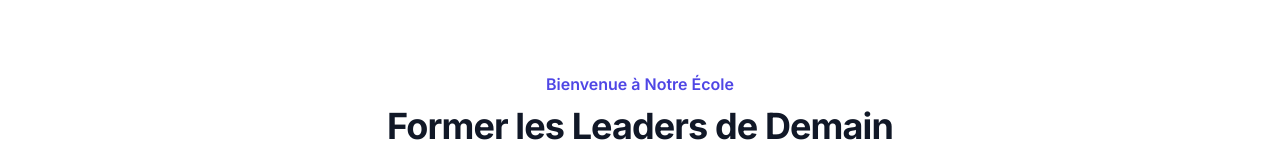
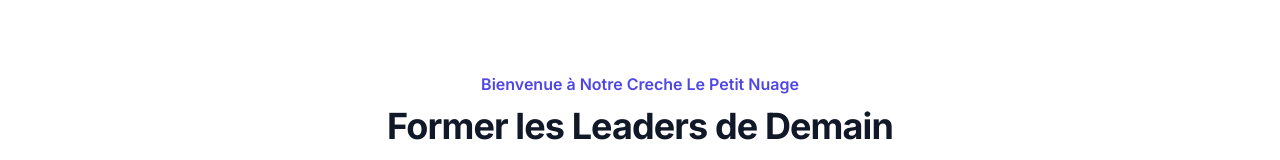
Before and after one commit to Racine14Creator/budget, a Next.js app: page / in a window 1280 px wide. Shown: the part 122-282 px from the top of the page. Built offline with nearby package versions, Linux system fonts and the light colour scheme; no server answers.

Commit message:
Le nom de l'ecole

```diff
--- a/app/components/Home/Index.jsx
+++ b/app/components/Home/Index.jsx
@@ -38,7 +38,7 @@ export default function AboutSchool() {
       <div className='mx-auto max-w-7xl px-6 lg:px-8'>
         <div className='mx-auto max-w-2xl lg:text-center'>
           <h2 className='text-base font-semibold leading-7 text-indigo-600'>
-            Bienvenue à Notre École
+            Bienvenue à Notre Creche Le Petit Nuage
           </h2>
           <p className='mt-2 text-3xl font-bold tracking-tight text-gray-900 sm:text-4xl'>
             Former les Leaders de Demain
```
